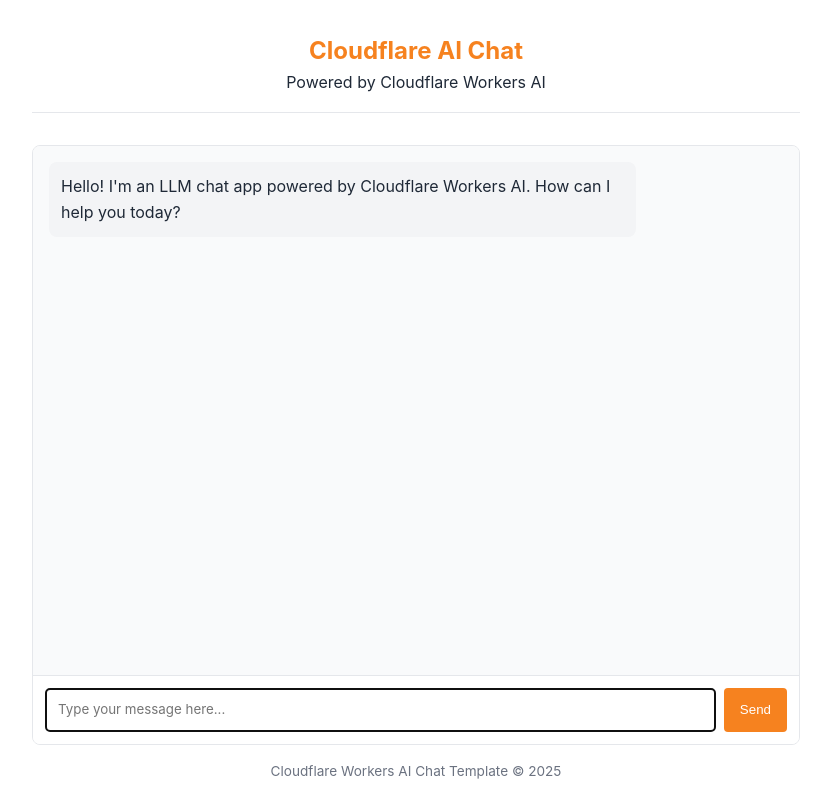
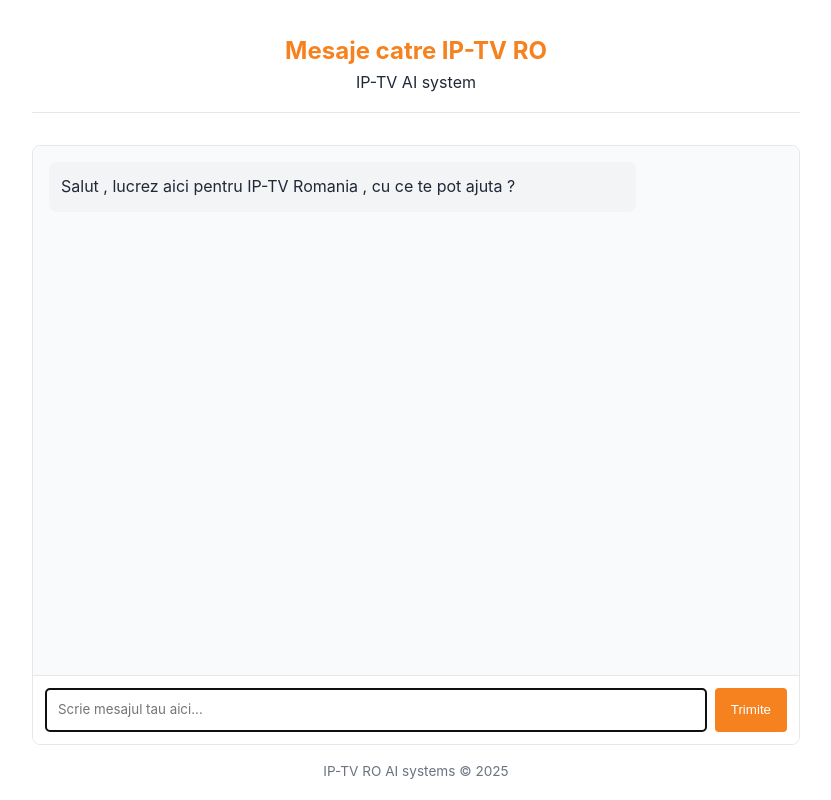
Before and after one commit to Narcis-Ionut/sitero-llmworkerai, a website: page public/index.html in a window 1280 px wide. Shown: the whole page, without its empty margins (224-1055 px from the left). Drawn offline with Linux system fonts and the light colour scheme.

Commit message:
Update index.html

```diff
--- a/public/index.html
+++ b/public/index.html
@@ -138,37 +138,36 @@
   </head>
   <body>
     <header>
-      <h1>Cloudflare AI Chat</h1>
-      <p>Powered by Cloudflare Workers AI</p>
+      <h1>Mesaje catre IP-TV RO</h1>
+      <p>IP-TV AI system</p>
     </header>
 
     <div class="chat-container">
       <div id="chat-messages" class="chat-messages">
         <div class="message assistant-message">
           <p>
-            Hello! I'm an LLM chat app powered by Cloudflare Workers AI. How can
-            I help you today?
+            Salut , lucrez aici pentru IP-TV Romania , cu ce te pot ajuta ?
           </p>
         </div>
       </div>
 
       <div class="typing-indicator" id="typing-indicator">
-        AI is thinking...
+        Ma gandesc ...
       </div>
 
       <div class="message-input">
         <textarea
           id="user-input"
-          placeholder="Type your message here..."
+          placeholder="Scrie mesajul tau aici..."
           rows="1"
           autofocus
         ></textarea>
-        <button id="send-button">Send</button>
+        <button id="send-button">Trimite</button>
       </div>
     </div>
 
     <footer>
-      <p>Cloudflare Workers AI Chat Template &copy; 2025</p>
+      <p>IP-TV RO AI systems &copy; 2025</p>
     </footer>
 
     <!-- Chat app script -->
```
